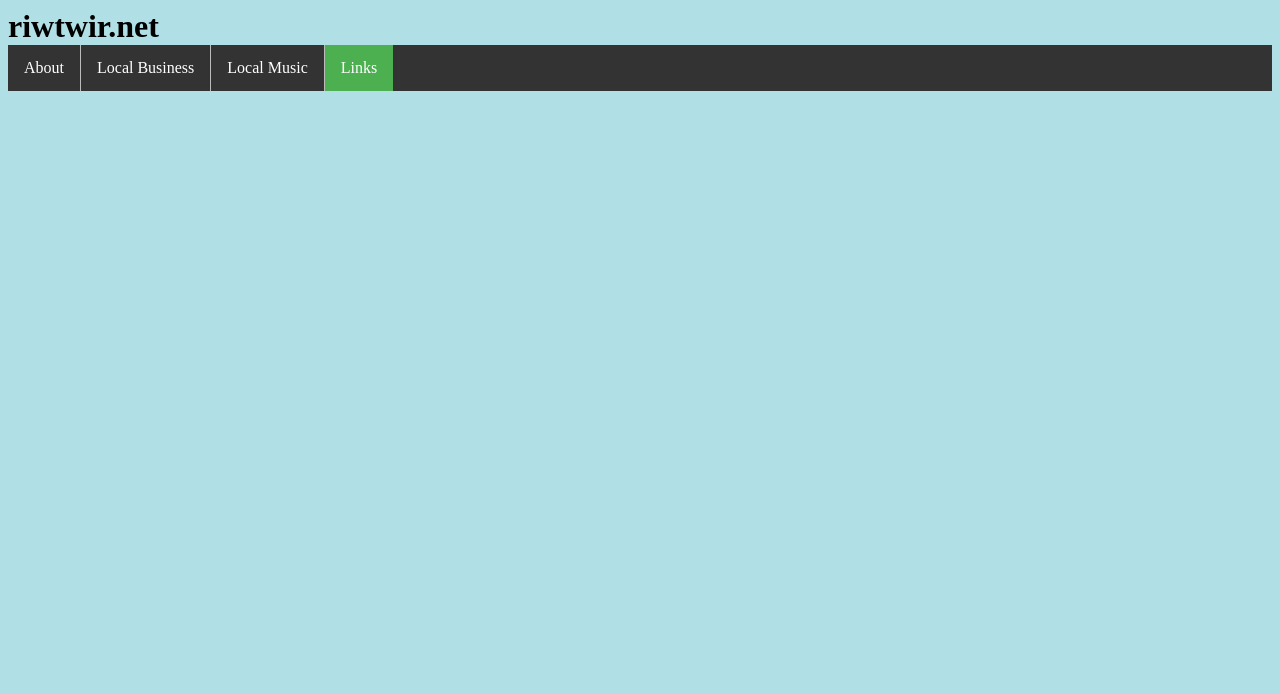
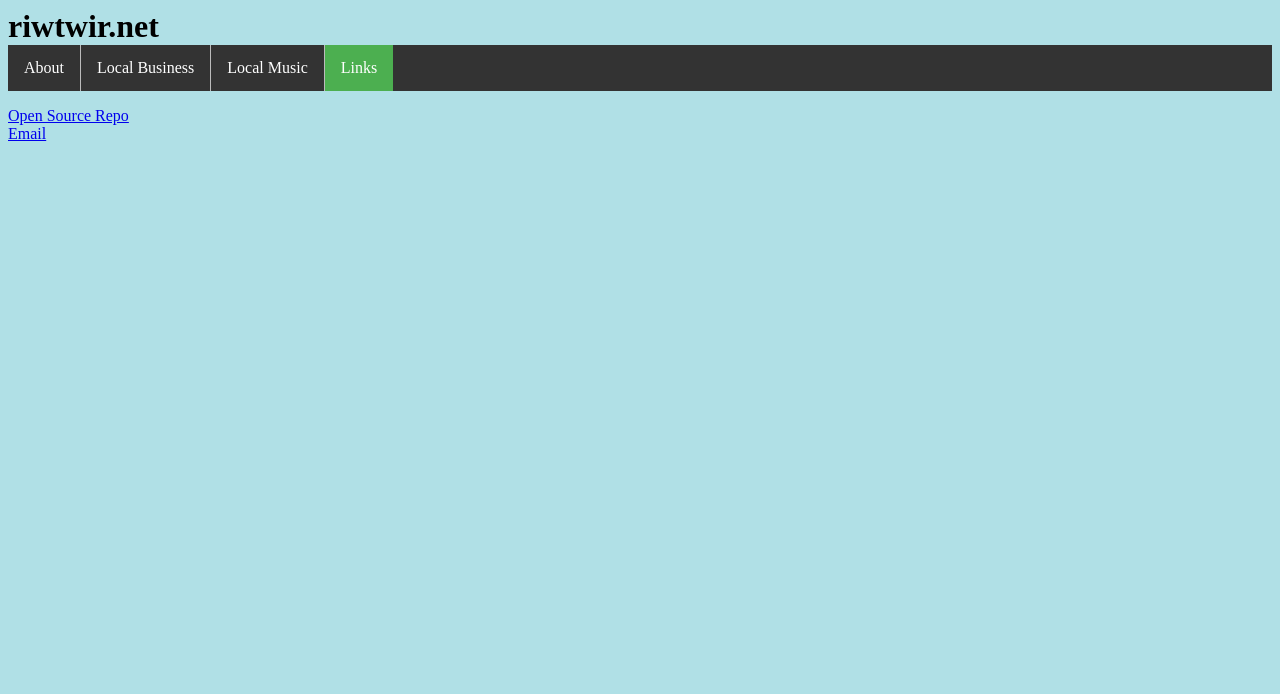
Before and after one commit to jlovelace3/riwtwir, a plain HTML site: page links.html in a window 1280 px wide. Shown: the top 694 px of the page. Drawn offline with Linux system fonts and the light colour scheme.

Commit message:
added repo link to links page

```diff
--- a/links.html
+++ b/links.html
@@ -57,7 +57,11 @@ footer {
   <li><a class="active" href="links.html">Links</a></li>
 </ul>
 
-<p></p>
+<p>
+  <a href="https://github.com/jlovelace3/riwtwir">Open Source Repo</a>
+  <br>
+  <a href="mailto: jlovelace@mines.edu">Email</a>
+</p>
 
 </body>
 <footer>
```
